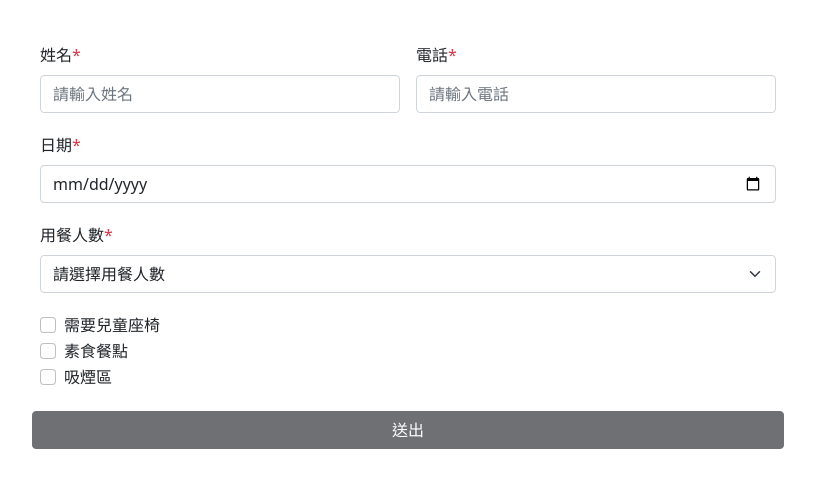
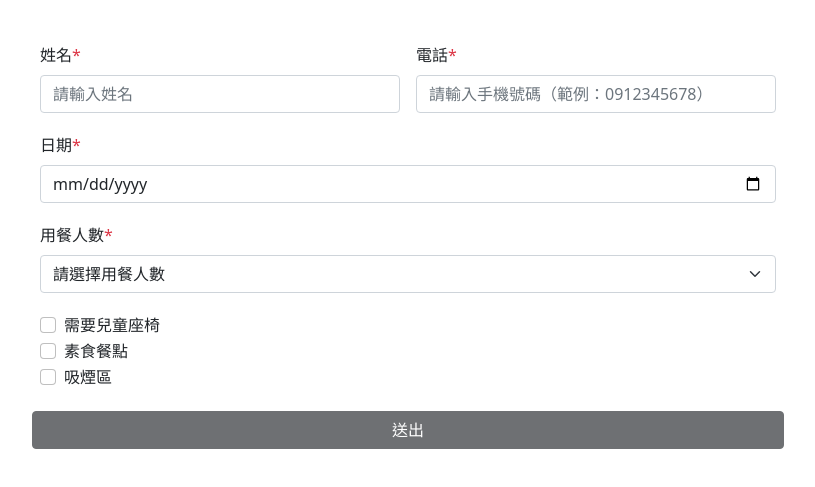
Before and after one commit to hwangiris/excape-room, a plain HTML site: page restaurant/index.html in a window 1280 px wide. Shown: the part 69-556 px from the top of the page, without its empty margins (232-1047 px from the left). Drawn offline with Linux system fonts and the light colour scheme.

Commit message:
add tel pattern

```diff
--- a/restaurant/index.html
+++ b/restaurant/index.html
@@ -23,7 +23,7 @@
             </div>
             <div class="col-md-6 mb-1">
               <label for="tel" class="form-label">電話<span class="text-danger">*</span></label>
-              <input type="tel" class="form-control" id="tel" placeholder="請輸入電話" name="entry.452370582" required>
+              <input type="tel" class="form-control" id="tel" placeholder="請輸入手機號碼（範例：0912345678）" name="entry.452370582" pattern="09[0-9]{8}" required>
             </div>
             <div class="col-12 mb-1">
               <label for="date" class="form-label">日期<span class="text-danger">*</span></label>
```
